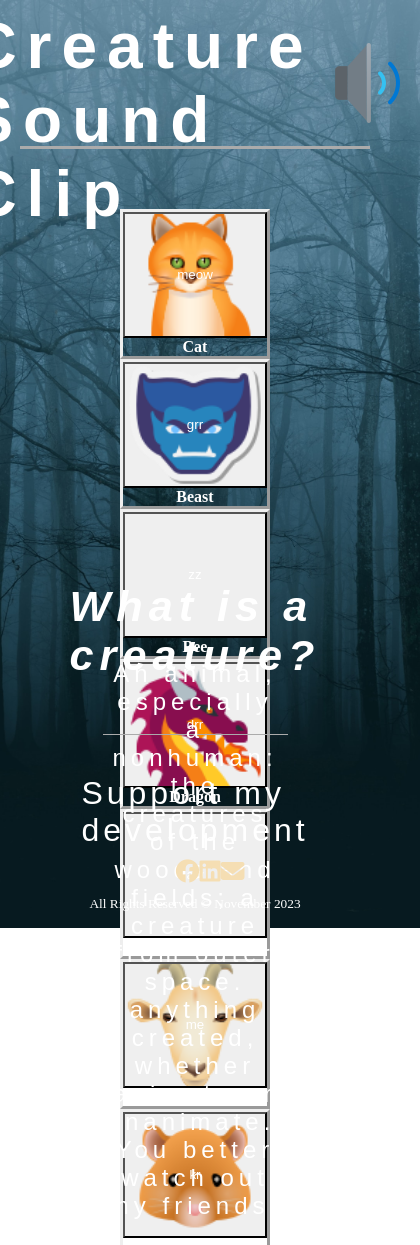
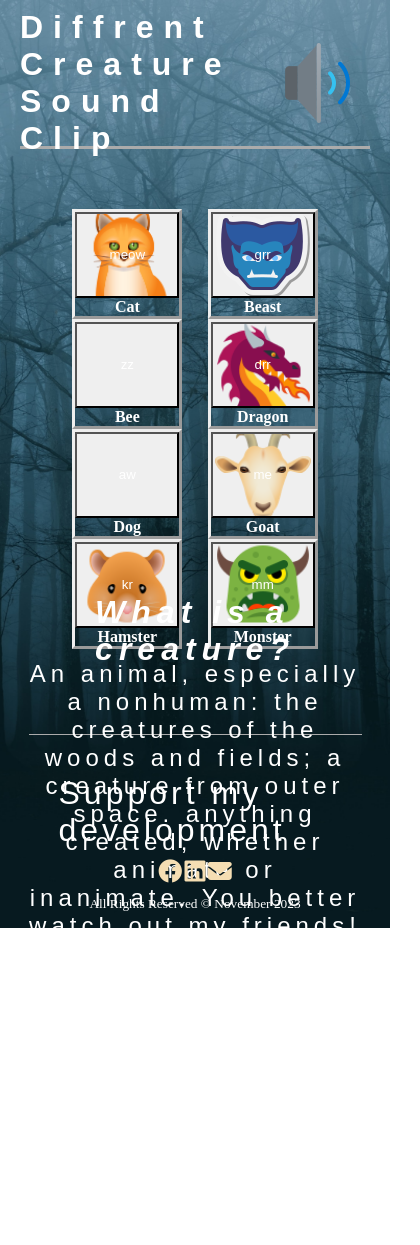
Before and after one commit to marco5454/DifferentCreatureSounds, a plain HTML site: page index.html in a window 390 px wide. Shown: the top 1245 px of the page, 420 px wide, since content can reach past the window. After the commit the page ends 940 px from the top, so only its background shows below. Drawn offline with Linux system fonts and the light colour scheme; a web font is replaced by a local one.

Commit message:
latest update

```diff
--- a/style.css
+++ b/style.css
@@ -240,3 +240,80 @@ footer {
   font-size: 1.5rem;
   color: wheat;
 }
+
+@media (max-width: 1200px) {
+  .title {
+    justify-content: space-evenly;
+  }
+
+  .section-container {
+    width: 80%;
+  }
+}
+
+@media (max-width: 992px) {
+  .title {
+    justify-content: space-evenly;
+  }
+
+  .title h1 {
+    font-size: 3rem;
+  }
+
+  .section-container {
+    width: 80%;
+  }
+}
+
+@media (max-width: 798px) {
+  .title {
+    justify-content: space-evenly;
+  }
+
+  .title h1 {
+    font-size: 2rem;
+  }
+
+  .section-container {
+    width: 80%;
+  }
+
+  .section-container .box {
+    width: 110px;
+    height: 110px;
+    display: flex;
+    flex-direction: column;
+    justify-content: space-around;
+    align-items: center;
+    border-style: outset;
+    transition: all 0.3s ease-in-out;
+  }
+
+  .short-description .desc-title h1 {
+    font-size: 2rem;
+  }
+
+  .short-description .desc-p {
+    width: 90%;
+  }
+
+  .desc-p p {
+    font-size: 0.1rem;
+  }
+
+  .footer-wrapper {
+    display: flex;
+    flex-direction: row;
+    justify-content: center;
+    align-items: center;
+    width: 70%;
+  }
+
+  .footer-wrapper h1 {
+    font-size: 1rem;
+  }
+
+  .logo {
+    width: 20%;
+  }
+}
```
